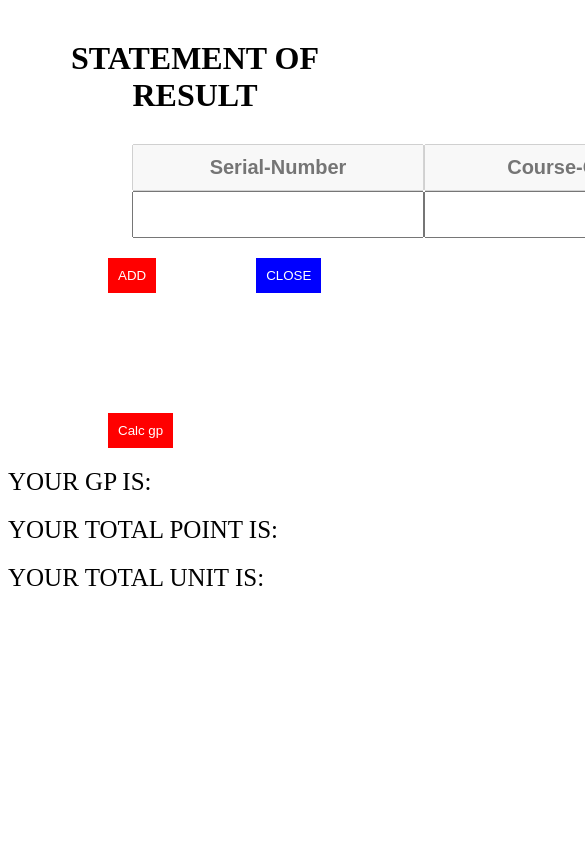
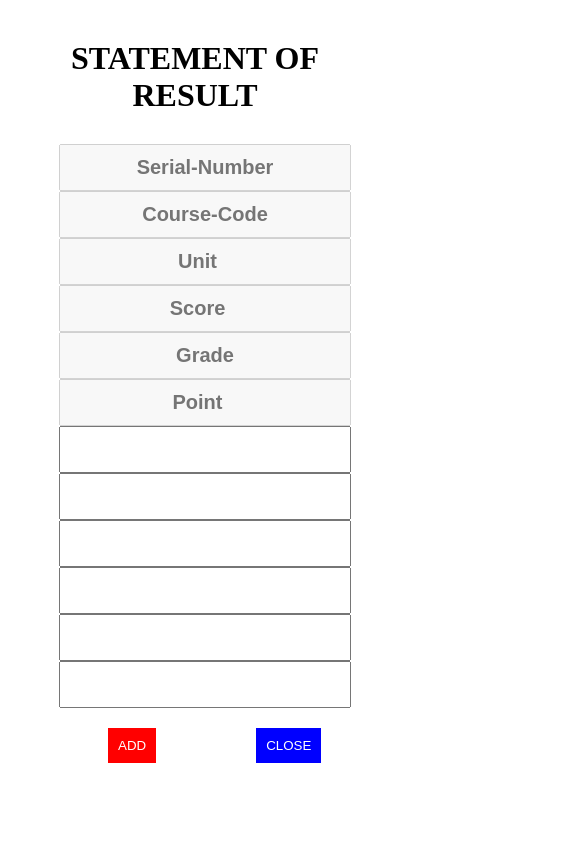
Before and after one commit to honeyposh/react-gp, a React (Create React App) app: page / in a window 390 px wide. Shown: the top 844 px of the page, 585 px wide, since content can reach past the window. Built offline with nearby package versions, Linux system fonts and the light colour scheme.

Commit message:
third commit

```diff
--- a/src/components/Input.module.css
+++ b/src/components/Input.module.css
@@ -8,7 +8,12 @@ input {
 .container {
   margin-top: 30px;
   text-align: center;
-  width: 2000px;
+}
+@media screen and (max-width: 767px) {
+  .container {
+    width: 100%;
+    padding: 0 10px;
+  }
 }
 button {
   padding: 10px;
```
